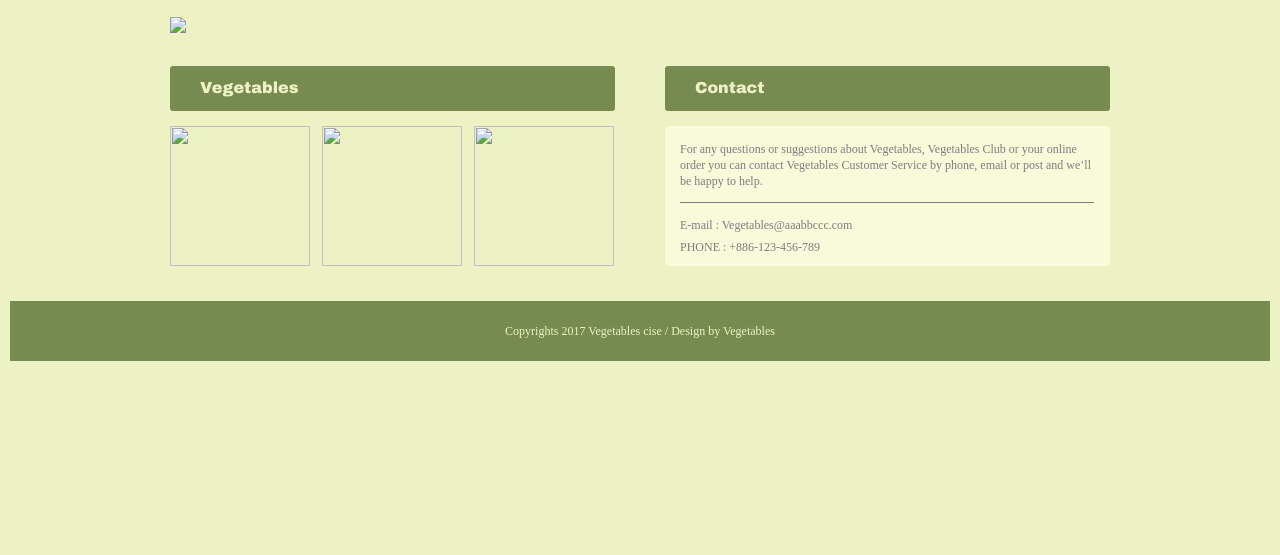
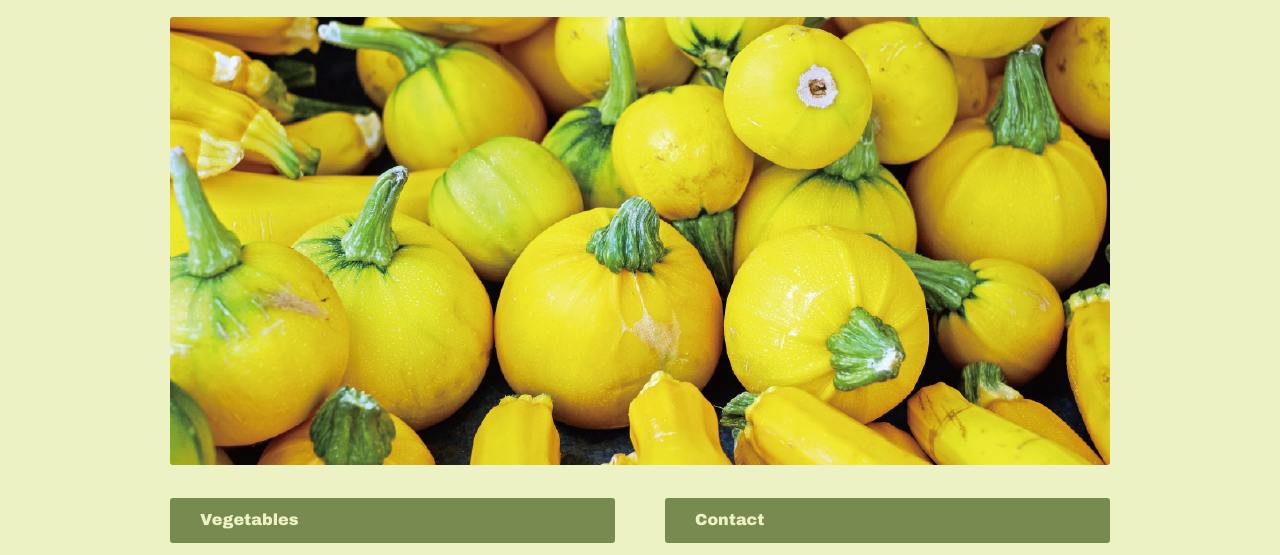
Before and after one commit to chengjyun122/web_homework_1030, a plain HTML site: page index.html in a window 1280 px wide. Shown: the part 166-721 px from the top of the page. Drawn offline with Linux system fonts and the light colour scheme; the site is published under a folder, as on GitHub Pages, so addresses that start at the root find nothing.

Commit message:
Add files via upload

```diff
--- a/index.html
+++ b/index.html
@@ -10,8 +10,8 @@
             <div class="head_title">
                 <h1 class="title">Vegetables</h1>
                 <div class="aboutUs">
-                    <div class="icon"><img src="img/btn_facebook.png"></div>
-                    <div class="icon"><img src="img/btn_instagram.png"></div>
+                    <div class="icon"><img src="./img/btn_facebook.png"></div>
+                    <div class="icon"><img src="./img/btn_instagram.png"></div>
                     <div class="aboutus_line"></div>
                     <div class="login"><p>LOGIN</p></div>
                     <div class="join"><p>JOIN</p></div>
@@ -31,7 +31,7 @@
 
         <main>
             <div class="main_area">
-                <img src="/img/img_main_pumpkin.png">
+                <img src="./img/img_main_pumpkin.png">
             </div>
 
             <article>
@@ -40,9 +40,9 @@
                         <h2>Vegetables</h2>
                     </div>
                     <div class="box_vegetables">
-                        <img class="box_images" src="/img/img_vegetables_pepper.png">
-                        <img class="box_images" src="/img/img_vegetables_carrot.png">
-                        <img class="box_images" src="/img/img_vegetables_corn.png">
+                        <img class="box_images" src="./img/img_vegetables_pepper.png">
+                        <img class="box_images" src="./img/img_vegetables_carrot.png">
+                        <img class="box_images" src="./img/img_vegetables_corn.png">
                     </div>
                 </aside>
                 <section>
```
